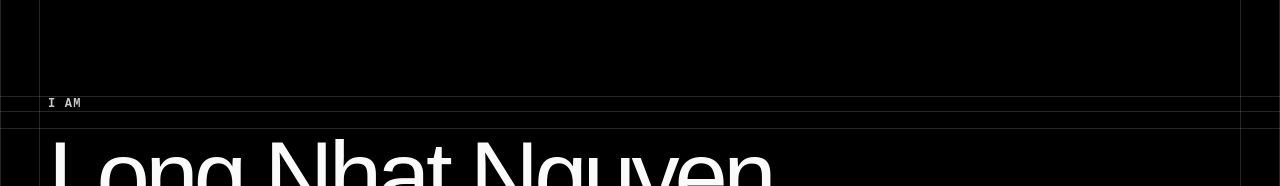
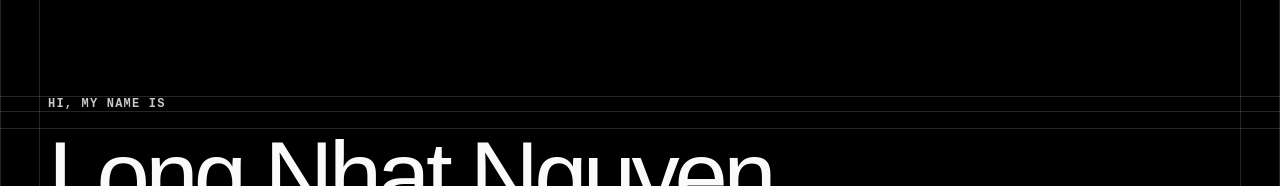
Before and after one commit to torn4dom4n/torn4dom4n.github.io, a React (Vite) app: page / in a window 1280 px wide. Shown: the top 186 px of the page. Built offline with nearby package versions, Linux system fonts and the light colour scheme.

Commit message:
Update greeting in Hero component

```diff
--- a/src/components/hero.tsx
+++ b/src/components/hero.tsx
@@ -5,7 +5,7 @@ export default function Hero() {
   return (
     <div className="pt-16 sm:pt-24">
       <GridContainer className="2xl:before:hidden 2xl:after:hidden">
-        <SectionHeader className="text-foreground/80">I am</SectionHeader>
+        <SectionHeader className="text-foreground/80">Hi, my name is</SectionHeader>
       </GridContainer>
 
       <GridContainer>
```
